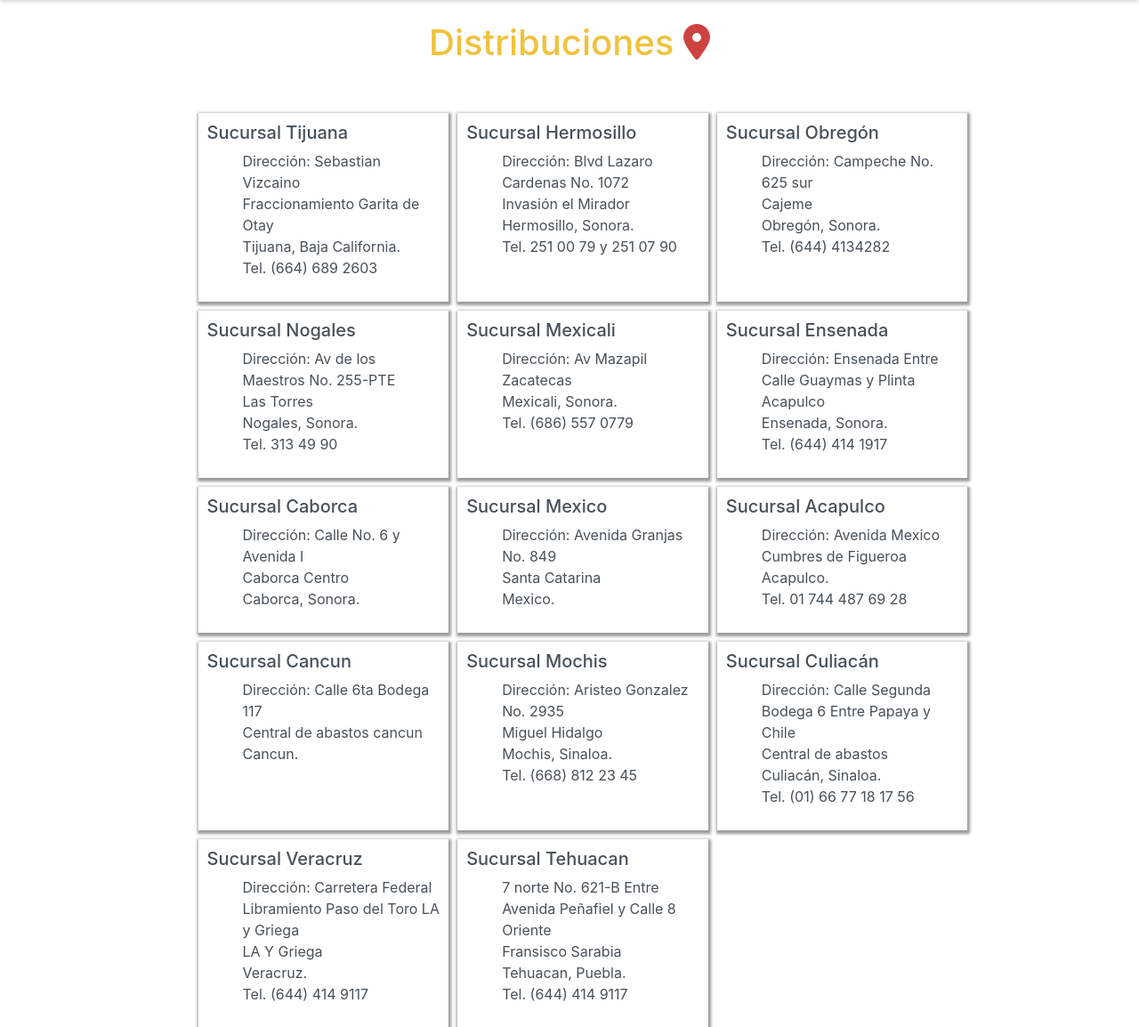
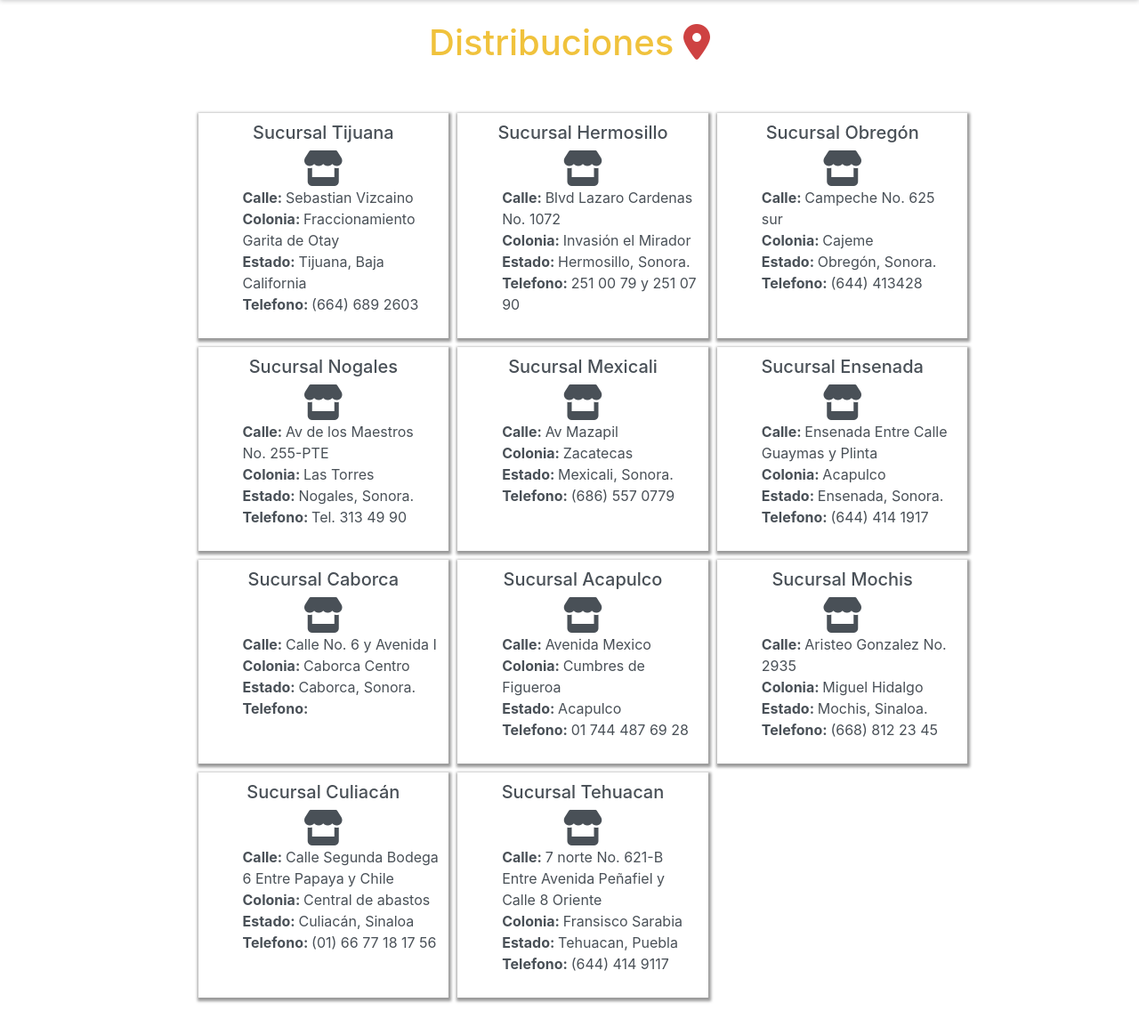
Before and after one commit to ojaiti/ojai, a PHP site: page /distribuciones in a window 1280 px wide. Shown: the part 92-1246 px from the top of the page at 89% size. Run offline with PHP 8.4, Linux system fonts and the light colour scheme; data that the repository does not hold is empty; some libraries are stand-ins or nearby versions.

Commit message:
Se mejoro la seccion de distribuciones

```diff
--- a/assets/css/style.css
+++ b/assets/css/style.css
@@ -897,3 +897,7 @@ ul.detalles > li > i{
     transform: scale(1.1);
     transition: .5s;
 }
+
+.fnt-s4{
+    font-size: 40px;
+}
--- a/assets/js/app.js
+++ b/assets/js/app.js
@@ -1,31 +1,20 @@
 (function(){
-  var elemento = '';
-  var posicion = '';
 
-  var elemento2 = '';
-  var posicion2 = '';
-
-
-/* console.log('posici0on2 ', posicion2) */
-
-
-if(document.querySelector('.aviso')){
+/* if(document.querySelector('.aviso')){
 
   document.querySelector('.aviso').classList.add('activo');
 }
-$('body.aviso').removeClass('activo')
+$('body.aviso').removeClass('activo') */
 
+/* Este codigo agrega un la clase active para saber en que seccion de la pagina te encuentras */
 $('body.aviso .navegacion-principal li a:contains("aviso")').addClass('active')
-$('body.distribuciones .navegacion-principal li a:contains("distribuciones")').addClass('active')
+$('body.presentaciones .navegacion-principal li a:contains("presentaciones")').addClass('active')
 $('body.alimentos .navegacion-principal li a:contains("alimentos")').addClass('active')
 $('body.productos .navegacion-principal li a:contains("productos")').addClass('active')
 $('body.nosotros .navegacion-principal li a:contains("nosotros")').addClass('active')
 $('body.contacto .navegacion-principal li a:contains("contacto")').addClass('active')
 
 /* funcion que acciona los contadores de la seccion distribucion */
-
-
-
 
 function accionarContadores(){
   const contadores = document.querySelectorAll('.cont');
@@ -51,13 +40,6 @@ contadores.forEach(contador => {
     });
 }
 
-
-/* if(posicion.y < screen.height){
-  console.log(posicion)
-
-  console.log('posicion y ',posicion.y)
-  console.log('screen height  ',screen.height)
-} */
   /* Obtener coordenadas */
 
 function getOffset( el ) {
@@ -80,7 +62,6 @@ var y = getOffset(elemento).top;
 
   //este codigo obtiene la altura del header y se lo asigna al elemento
 
-
  var alturaHeader = document.getElementById("header").clientHeight;
  window.scrollTo(0,-alturaHeader);
 
@@ -90,7 +71,6 @@ var y = getOffset(elemento).top;
   apareceScroll();
 
  }
-
 
   function apareceScroll(){
     var anim = 700;
@@ -109,8 +89,6 @@ var y = getOffset(elemento).top;
 
     })
   }
-
-
 
 
   document.getElementById("relleno").style.height = alturaHeader+"px";
@@ -155,6 +133,7 @@ window.addEventListener("scroll", function(){
    espacio92.style.display = 'none';
 
 }, false);
+/* Este contenido alimenta el index en la seccion de recetas */
 const menu = [
   {nombre: 'Asado de lomo', imagen:'asadodelomo.jpg'},
   {nombre: 'Medallones de mignon de cerdo', imagen:'medallonesdecerdo.jpg'},
@@ -166,7 +145,6 @@ const menu = [
   {nombre: 'Huevos al gratin', imagen:'huevosalgratin.jpg'},
   {nombre: 'Medallones a las tres salsas', imagen:'medallonestressalsas.jpg'},
 ];
-
 
 let ingredientes = [
   {ingre: ['600 gr. de lomo de cerdo - ',
@@ -351,9 +329,6 @@ items.forEach(item => {
 
     let elemento = e.target;
     let idElemento = e.target.dataset.id;
-
-
-
     if(elemento.nodeName == 'IMG' ){
       cambiarAnim(idElemento,'add',item)
     }
@@ -369,7 +344,6 @@ let contentItem = document.querySelectorAll('.contentItem');
               contentItem.forEach(element => {
                 if(e.target == element && element.classList.contains("contItem")){
                   var valor = e.target.dataset.btnid
-
 
                  let items = document.querySelectorAll('.item');
                  items[valor].classList.remove('itemFixed');
@@ -418,8 +392,6 @@ document.getElementById("form").addEventListener('submit', function(e){
     }
     */
 
-
-
    //Enviar los datos por Ajax
 
       let datos = new FormData();
@@ -450,8 +422,6 @@ document.getElementById("form").addEventListener('submit', function(e){
 }
 
 
-
-
 /* Leadleft */
 var mapOptions = {
   center: [24.02,  -104.65],
@@ -473,15 +443,12 @@ if(document.getElementById("map")){
     tijuana = L.marker([32.50,  -117.00]).bindPopup('Tijuana').addTo(map),
     nogales = L.marker([31.30,  -110.94]).bindPopup('Nogales').addTo(map),
     acapulco = L.marker([16.86,  -99.88]).bindPopup('Acapulco').addTo(map),
-    cancuin = L.marker([21.17,  -86.84]).bindPopup('Cancun').addTo(map),
     tehuacan = L.marker([18.46,  -97.39]).bindPopup('Tehuacan').addTo(map),
     mochis = L.marker([25.79,  -108.99]).bindPopup('Mochis').addTo(map),
     veracruz = L.marker([19.18,  -96.14]).bindPopup('Veracruz').addTo(map),
-    culiacan = L.marker([24.80,  -107.43]).bindPopup('Culiacan').addTo(map)
+    culiacan = L.marker([24.80,  -107.43]).bindPopup('Culiacan').addTo(map);
 
-    ;
+
 }
 
-
-
 })();
--- /dev/null
+++ b/dist.json
@@ -0,0 +1,102 @@
+[
+    {
+        "sucursal" : "Sucursal Tijuana",
+        "icon" : "fas fa-store",
+        "calle" :  "Sebastian Vizcaino ",
+        "colonia" : "Fraccionamiento Garita de Otay",
+        "estado" : "Tijuana, Baja California",
+        "telefono" : "(664) 689 2603"
+
+    },
+    {
+        "sucursal" : "Sucursal Hermosillo",
+        "icon" : "fas fa-store",
+        "calle" :  "Blvd Lazaro Cardenas No. 1072",
+        "colonia" : "Invasión el Mirador",
+        "estado" : "Hermosillo, Sonora.",
+        "telefono" : "251 00 79 y 251 07 90"
+
+    },
+    {
+        "sucursal" : "Sucursal Obregón",
+        "icon" : "fas fa-store",
+        "calle" :  "Campeche No. 625 sur ",
+        "colonia" : "Cajeme",
+        "estado" : "Obregón, Sonora.",
+        "telefono" : "(644) 413428"
+
+    },
+    {
+        "sucursal" : "Sucursal Nogales",
+        "icon" : "fas fa-store",
+        "calle" :  "Av de los Maestros No. 255-PTE ",
+        "colonia" : "Las Torres",
+        "estado" : "Nogales, Sonora.",
+        "telefono" : "Tel. 313 49 90"
+
+    },
+    {
+        "sucursal" : "Sucursal Mexicali",
+        "icon" : "fas fa-store",
+        "calle" :  "Av Mazapil ",
+        "colonia" : "Zacatecas",
+        "estado" : "Mexicali, Sonora.",
+        "telefono" : "(686) 557 0779"
+
+    },
+    {
+        "sucursal" : "Sucursal Ensenada",
+        "icon" : "fas fa-store",
+        "calle" :  "Ensenada Entre Calle Guaymas y Plinta ",
+        "colonia" : "Acapulco",
+        "estado" : "Ensenada, Sonora.",
+        "telefono" : "(644) 414 1917"
+
+    },
+    {
+        "sucursal" : "Sucursal Caborca",
+        "icon" : "fas fa-store",
+        "calle" :  "Calle No. 6 y Avenida I ",
+        "colonia" : "Caborca Centro",
+        "estado" : "Caborca, Sonora.",
+        "telefono" : ""
+
+    },
+    {
+        "sucursal" : "Sucursal Acapulco",
+        "icon" : "fas fa-store",
+        "calle" :  "Avenida Mexico",
+        "colonia" : "Cumbres de Figueroa",
+        "estado" : "Acapulco",
+        "telefono" : "01 744 487 69 28"
+
+    },
+    {
+        "sucursal" : "Sucursal Mochis",
+        "icon" : "fas fa-store",
+        "calle" :  "Aristeo Gonzalez No. 2935 ",
+        "colonia" : "Miguel Hidalgo",
+        "estado" : "Mochis, Sinaloa.",
+        "telefono" : "(668) 812 23 45"
+
+    },
+    {
+        "sucursal" : "Sucursal Culiacán",
+        "icon" : "fas fa-store",
+        "calle" :  "Calle Segunda Bodega 6 Entre Papaya y Chile",
+        "colonia" : "Central de abastos",
+        "estado" : "Culiacán, Sinaloa",
+        "telefono" : "(01) 66 77 18 17 56"
+
+    },
+    {
+        "sucursal" : "Sucursal Tehuacan",
+        "icon" : "fas fa-store",
+        "calle" :  "7 norte No. 621-B Entre Avenida Peñafiel y Calle 8 Oriente ",
+        "colonia" : "Fransisco Sarabia",
+        "estado" : "Tehuacan, Puebla",
+        "telefono" : "(644) 414 9117"
+
+    }
+
+]
--- a/distribuciones.php
+++ b/distribuciones.php
@@ -8,161 +8,29 @@
 <div class="spce-c mgt-5 pdl-3">
    <div class="row grid-sucursales sucursales">
       <!-- Links -->
-        <div>
-         <h5> Sucursal Tijuana</h5>
-          <ul>
-              <li>Dirección: Sebastian Vizcaino</li>
-              <li>Fraccionamiento Garita de Otay</li>
-              <li>Tijuana, Baja California.</li>
-              <li>Tel. (664) 689 2603</li>
-         </ul>
-        </div>
-        <div  >
-          <h5> Sucursal Hermosillo</h5>
-          <ul>
-              <li>Dirección: Blvd Lazaro Cardenas No. 1072</li>
-              <li>Invasión el Mirador</li>
-              <li>Hermosillo, Sonora.</li>
-              <li>Tel. 251 00 79 y 251 07 90</li>
-         </ul>
-        </div>
-        <div  >
+      <?php
+      $data = file_get_contents("dist.json");
+      $distribuciones = json_decode($data, true);
 
-          <h5> Sucursal Obregón</h5>
-          <ul>
-              <li>Dirección: Campeche No. 625 sur</li>
-              <li>Cajeme</li>
-              <li>Obregón, Sonora.</li>
-              <li>Tel. (644) 4134282</li>
-         </ul>
-        </div>
-        <div  >
-
-
-          <h5> Sucursal Nogales</h5>
-          <ul>
-              <li>Dirección: Av de los Maestros No. 255-PTE</li>
-              <li>Las Torres</li>
-              <li>Nogales, Sonora.</li>
-              <li>Tel. 313 49 90</li>
-         </ul>
-        </div>
-        <div  >
-
-
-          <h5> Sucursal Mexicali</h5>
-          <ul>
-              <li>Dirección: Av Mazapil</li>
-              <li>Zacatecas</li>
-              <li>Mexicali, Sonora.</li>
-              <li>Tel. (686) 557 0779</li>
-         </ul>
-        </div>
-        <div  >
-
-
-          <h5> Sucursal Ensenada</h5>
-          <ul>
-              <li>Dirección: Ensenada Entre Calle Guaymas y Plinta</li>
-              <li>Acapulco</li>
-              <li>Ensenada, Sonora.</li>
-              <li>Tel. (644) 414 1917</li>
-         </ul>
-        </div>
-
-        <div  >
-
-
-          <h5> Sucursal Caborca</h5>
-          <ul>
-              <li>Dirección: Calle No. 6 y Avenida I</li>
-              <li>Caborca Centro</li>
-              <li>Caborca, Sonora.</li>
-              <li><!-- sin telefoono --></li>
-         </ul>
-        </div>
-        <div  >
-
-          <h5> Sucursal Mexico</h5>
-          <ul>
-              <li>Dirección: Avenida Granjas No. 849</li>
-              <li>Santa Catarina</li>
-              <li>Mexico.</li>
-              <li><!-- sin telefoono --></li>
-         </ul>
-        </div>
-        <div  >
-
-
-          <h5> Sucursal Acapulco</h5>
-          <ul>
-              <li>Dirección: Avenida Mexico</li>
-              <li>Cumbres de Figueroa</li>
-              <li>Acapulco.</li>
-              <li>Tel. 01 744 487 69 28</li>
-         </ul>
-        </div>
-        <div  >
-
-
-          <h5> Sucursal Cancun</h5>
-          <ul>
-              <li>Dirección: Calle 6ta Bodega 117</li>
-              <li>Central de abastos cancun</li>
-              <li>Cancun.</li>
-              <li><!-- sin telefoono --></li>
-         </ul>
-        </div>
-        <div  >
-
-
-          <h5> Sucursal Mochis</h5>
-          <ul>
-              <li>Dirección: Aristeo Gonzalez No. 2935</li>
-              <li>Miguel Hidalgo</li>
-              <li>Mochis, Sinaloa.</li>
-              <li>Tel. (668) 812 23 45</li>
-         </ul>
-        </div>
-        <div  >
-
-
-          <h5> Sucursal Culiacán</h5>
-          <ul>
-              <li>Dirección: Calle Segunda Bodega 6 Entre Papaya y Chile</li>
-              <li>Central de abastos</li>
-              <li>Culiacán, Sinaloa.</li>
-              <li>Tel. (01) 66 77 18 17 56</li>
-         </ul>
-        </div>
-
-        <div >
-
-
-          <h5> Sucursal Veracruz</h5>
-          <ul>
-              <li>Dirección: Carretera Federal Libramiento Paso del Toro LA y Griega</li>
-              <li>LA Y Griega</li>
-              <li>Veracruz.</li>
-              <li>Tel. (644) 414 9117</li>
-         </ul>
-        </div>
-
-
-
-        <div >
-         <h5> Sucursal Tehuacan </h5>
-          <ul>
-           <li> 7 norte No. 621-B Entre Avenida Peñafiel y Calle 8 Oriente</li>
-            <li>  Fransisco Sarabia</li>
-            <li> Tehuacan, Puebla.</li>
-            <li> Tel. (644) 414 9117</li>
-         </ul>
-        </div>
-
+      foreach ($distribuciones as $product) {
+          echo "<div>".
+               "<center>".
+               "<h5>".$product['sucursal']."</h5>".
+               "<i class='".$product['icon']." fnt-s4'></i>".
+               "</center>".
+               "<ul>".
+                       "<li><b>Calle: </b>".$product["calle"]."</li>".
+                       "<li><b>Colonia: </b>".$product["colonia"]."</li>".
+                       "<li><b>Estado: </b>".$product["estado"]."</li>".
+                       "<li><b>Telefono: </b>".$product["telefono"]."</li>".
+               "</ul>".
+           "</div>";
+      }
+      ?>
 
    </div>
- </div><!-- Fin contente distribuciones -->
+</div>
+<!-- Fin contente distribuciones -->
 <section class="spce-c pdding-40">
    <span class="content-titles">
       <h3 align="center"  class="title-center">COMPROMISO</h3>
```
Also changed, not shown: nosotros.php (+5 -21 lines), pruebajson.php (added, +28 -0 lines). Lines whose indentation alone changed are shown as unchanged.
